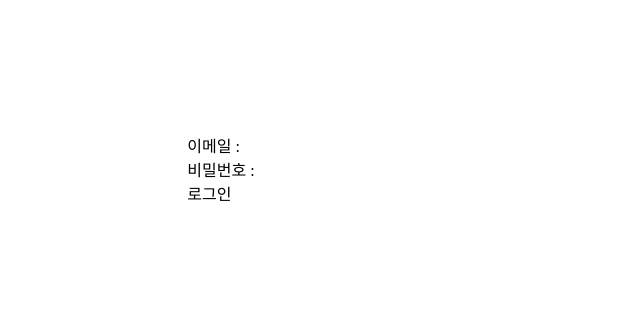
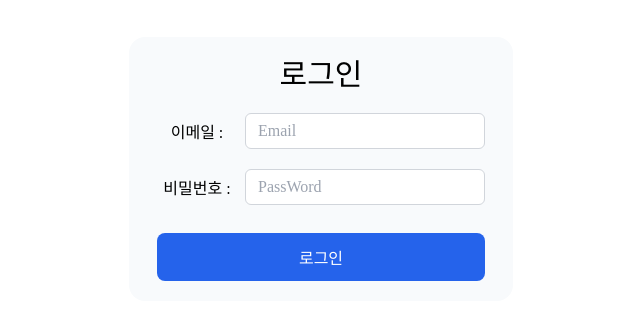
Before and after one commit to umsungjun/wanted-pre-onboarding-frontend, a React (Create React App) app: page /signin in a window 1280 px wide. Shown: the part 231-550 px from the top of the page, without its empty margins (319-959 px from the left). Built offline with nearby package versions, Linux system fonts and the light colour scheme.

Commit message:
로그인 디자인 완료

```diff
--- a/src/Pages/SignIn.tsx
+++ b/src/Pages/SignIn.tsx
@@ -38,27 +38,35 @@ export default function SignIn() {
     }
   };
   return (
-    <>
-      이메일 :
+    <section className="flex gap-5 flex-col content-center justify-center rounded-2xl w-96 bg-slate-50 px-7 py-5">
+      <h1 className="text-center text-3xl">로그인</h1>
+      <div className="flex items-center">
+        <span className="text-center w-20 mr-2 ">이메일 :</span>
         <input
           data-testid="email-input"
+          placeholder="Email"
+          className="flex-1 py-2 pl-3  rounded-md border border-gray-300 focus:border-blue-700 focus:outline-none focus:ring-1 focus:ring-blue-700 py-1 px-1.5 text-gray-500"
           onChange={(e) => setEmail(e.target.value)}
         />
-      <br />
-      비밀번호 :
+      </div>
+      <div className="flex items-center">
+        <span className="text-center w-20 mr-2">비밀번호 :</span>
         <input
           data-testid="password-input"
           type="password"
+          placeholder="PassWord"
+          className="flex-1 pl-3  py-2 rounded-md border border-gray-300 focus:border-blue-700 focus:outline-none focus:ring-1 focus:ring-blue-700 py-1 px-1.5 text-gray-500"
           onChange={(e) => setPassWord(e.target.value)}
         />
-      <br />
+      </div>
       <button
         data-testid="signin-button"
         disabled={btnDisable}
         onClick={(e) => handleLogin(e)}
+        className="bg-blue-600 py-3 rounded-lg text-white mt-2"
       >
         로그인
       </button>
-    </>
+    </section>
   );
 }
```
Lines whose indentation alone changed are shown as unchanged.
